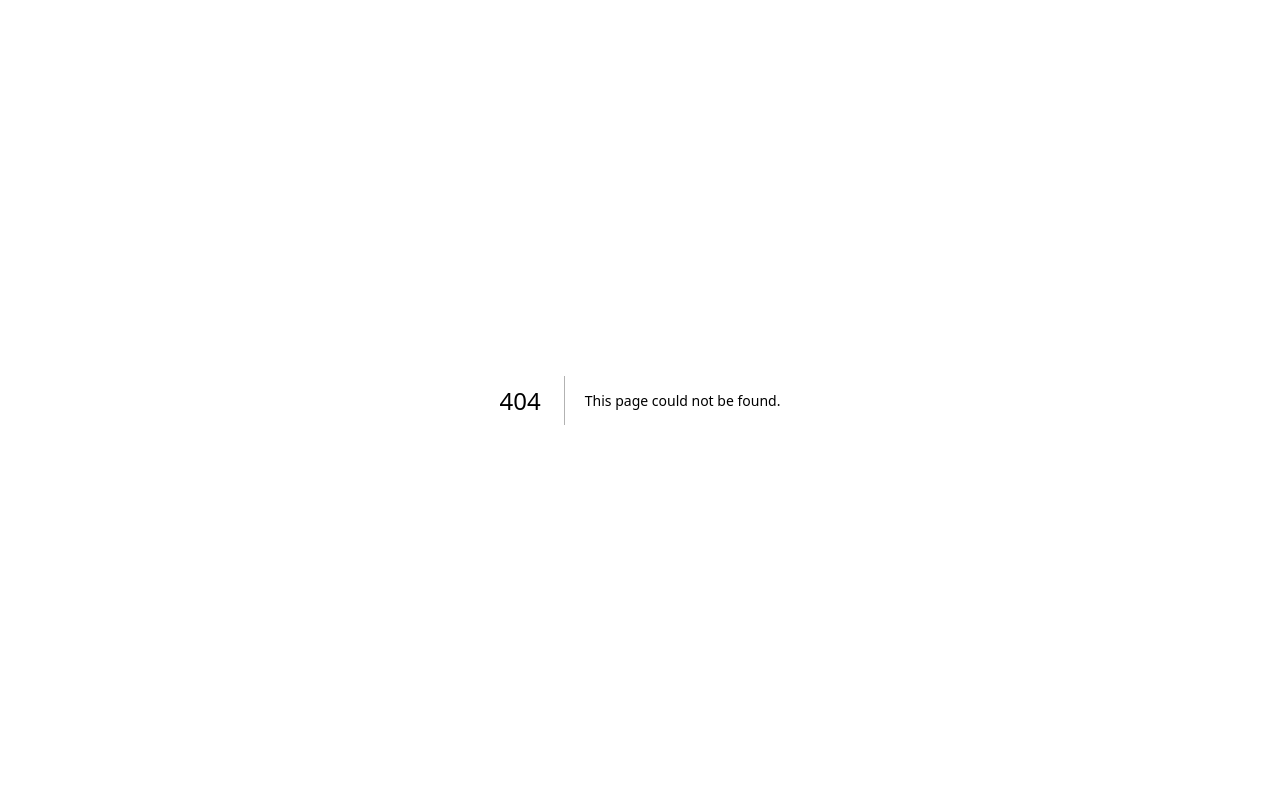
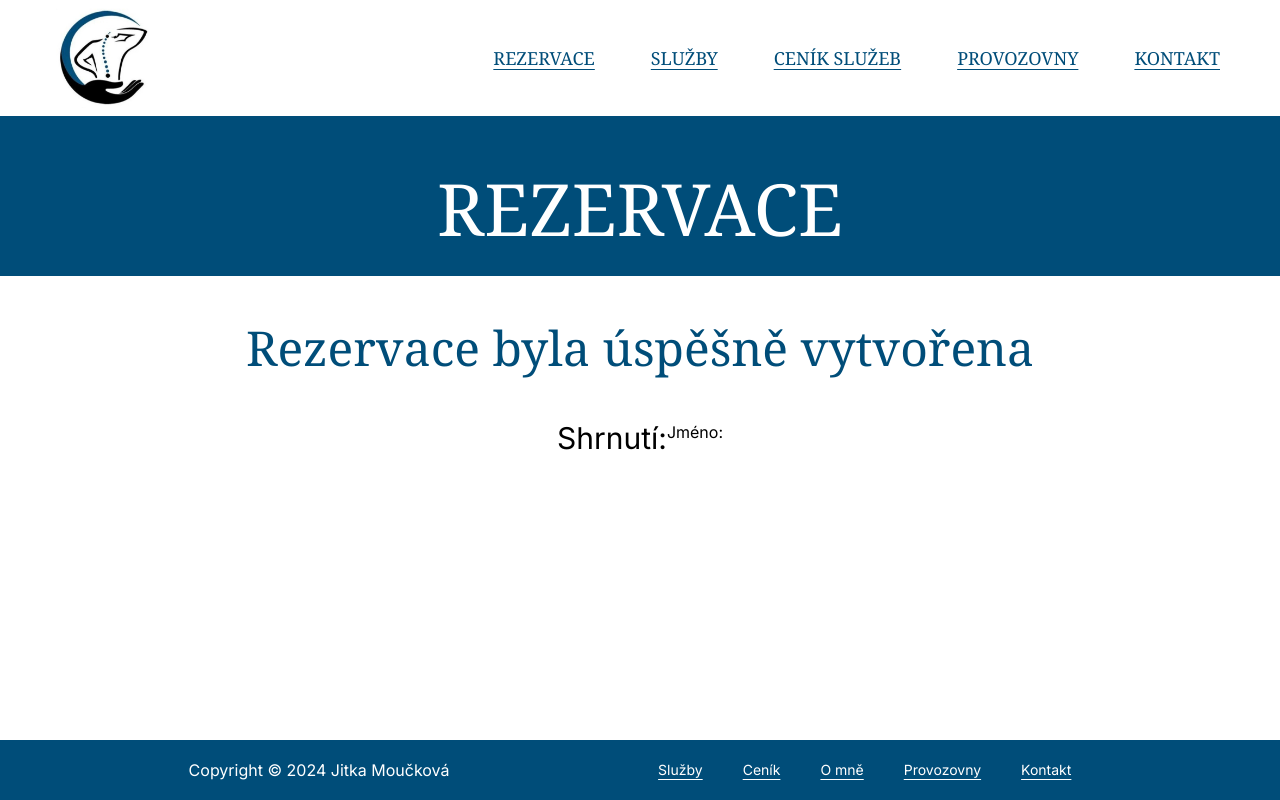
Before and after one commit to Quirex0/bp_reservation_project, a Next.js app: page /uspech/1 in a window 1280 px wide. Before the commit this address had no page. Built offline with nearby package versions, Linux system fonts and the light colour scheme; no server answers; the database is empty.

Commit message:
oprava výběru času + přesměrování na úspěšnou rezervaci a její základ

```diff
--- a/src/app/api/createReservation/route.ts
+++ b/src/app/api/createReservation/route.ts
@@ -6,8 +6,12 @@ import { NextRequest } from 'next/server'
 export async function POST(req: NextRequest) {
 
     try {
-        console.log(req.body)
+
         const body = await req.json()
+        console.log(body.date)
+        const datum = new Date(body.date)
+        datum.setHours(datum.getHours() + 1);
+        const isoString = datum.toISOString();
 
         const reservation = await prisma.reservation.create({
             data: {
@@ -15,17 +19,17 @@ export async function POST(req: NextRequest) {
                 lastName: body.lastName,
                 email: body.email,
                 place: body.place as Place,
-                date: body.date,
+                date: isoString,
             }
         })
 
-        console.log(reservation)
+
         if (reservation !== null) {
 
             return Response.json(reservation)
         }
     } catch (err) {
-        console.log(err)
+
         return new Response("error", { status: 500 })
     }
 
--- /dev/null
+++ b/src/app/uspech/[id]/page.tsx
@@ -0,0 +1,49 @@
+import { Metadata } from 'next'
+import Navbar from "@/components/Navbar";
+import Footer from "@/components/Footer";
+import prisma from '@/utils/prisma';
+
+export const metadata: Metadata = {
+    title: 'Masaze-jm',
+}
+
+export default async function Uspech({ params }: {
+    params: { id: string };
+}) {
+
+    const info = await prisma.reservation.findFirst({
+        where:{
+            id: params.id,
+        }
+    })
+    console.log(info)
+
+    return (
+        <div>
+
+            <Navbar />
+
+            <div className='flex w-full flex-wrap justify-center items-center mb-4 bg-customColor'>
+                <div>
+                    <h1 className='lg:text-7xl md:text-5xl text-4xl text-white font-serif uppercase md:p-8 p-4 whitespace-nowrap font-medium '>Rezervace</h1>
+                </div>
+            </div>
+
+            <div className='flex justify-center my-12'>
+                <h2 className='lg:text-5xl md:text-4xl text-3xl text-customColor font-serif'>Rezervace byla úspěšně vytvořena</h2>
+            </div>
+
+            <div className='flex justify-center'>
+                <h3 className='lg:text-3xl md:text-2xl text-xl'>Shrnutí:</h3>
+                <div>
+                    Jméno: {info?.firstName}
+                </div>
+            </div>
+
+            <div className='w-full fixed bottom-0'>
+                <Footer />
+            </div>
+        </div>
+
+    );
+}
--- a/src/components/Calendar.tsx
+++ b/src/components/Calendar.tsx
@@ -6,11 +6,13 @@ import { DayPicker, SelectSingleEventHandler } from 'react-day-picker';
 import 'react-day-picker/dist/style.css';
 import { Locale } from 'date-fns';
 import TimePicker from './TimePicker'; // Import TimePicker komponenty
+import { useRouter } from 'next/navigation';
 
 
 export default function Calendar() {
   const tomorrow = new Date();
   tomorrow.setDate(tomorrow.getDate() + 1);
+  const router = useRouter();
 
   const [selectedDay, setSelectedDay] = useState<Date>(tomorrow);
   const [currentMonth, setCurrentMonth] = useState<Date>(new Date());
@@ -108,6 +110,10 @@ export default function Calendar() {
         date: selectedTime?.toISOString()
       })
     })
+
+    const nevim = await result.json()
+    router.push("/uspech/" + nevim.id)
+    console.log(nevim.id)
   }
 
   const isValidEmail = (email: string) => {
@@ -125,7 +131,7 @@ export default function Calendar() {
   const selector = selectedDay ?
     <div>
       <div>
-        <TimePicker onTimeSelect={handleTimeSelect} bookedTimes={bookedTimes} selectedDate={selectedDay} setSelectedDate={setSelectedDay} />
+        <TimePicker onTimeSelect={handleTimeSelect} bookedTimes={bookedTimes} selectedDate={selectedDay} setSelectedDate={setSelectedDay} selectedTime={selectedTime} setSelectedTime={setSelectedTime} />
       </div>
     </div>
     : (
@@ -224,7 +230,7 @@ export default function Calendar() {
               <div className="text-red-500">
                 {formErrors.firstName && <div>{formErrors.firstName}</div>}
                 {formErrors.lastName && <div>{formErrors.lastName}</div>}
-                {formErrors.email && email === ''  && <div>{formErrors.email}</div>}
+                {formErrors.email && email === '' && <div>{formErrors.email}</div>}
                 {formErrors.selectedTime && <div>{formErrors.selectedTime}</div>}
                 {email !== '' && !isValidEmail(email) &&
                   <div className="flex justify-center text-red-500 mb-4">* Neplatný formát e-mailu.</div>
--- a/src/components/TimePicker.tsx
+++ b/src/components/TimePicker.tsx
@@ -5,10 +5,11 @@ interface TimePickerProps {
   bookedTimes: string[];
   selectedDate: Date;
   setSelectedDate: Dispatch <SetStateAction<Date>>
+  selectedTime: Date | undefined;
+  setSelectedTime:  Dispatch <SetStateAction<Date | undefined>>
 }
 
-const TimePicker: React.FC<TimePickerProps> = ({ onTimeSelect, bookedTimes, selectedDate, setSelectedDate }) => {
-  const [selectedTime, setSelectedTime] = useState<Date>();
+const TimePicker: React.FC<TimePickerProps> = ({ onTimeSelect, bookedTimes, selectedDate, setSelectedDate, selectedTime, setSelectedTime }) => {
 
   const handleTimeSelect = (hour: number) => {
     const newTime = new Date();
@@ -23,24 +24,25 @@ const TimePicker: React.FC<TimePickerProps> = ({ onTimeSelect, bookedTimes, sele
 
   const renderTimeButtons = () => {
     const buttons = [];
-    const startHour = 10; // Začátek otevření
-    const endHour = 19; // Konec otevření
+    const startHour = 10;
+    const endHour = 19;
 
     for (let hour = startHour; hour <= endHour; hour++) {
+      const isBooked = bookedTimes.includes(hour.toString());
+      const isSelected = selectedTime && selectedTime.getHours() === hour;
 
-      if (!bookedTimes.includes(hour.toString())) {
       buttons.push(
         <button
           key={hour}
           onClick={() => handleTimeSelect(hour)}
-            className={`px-3 py-1 rounded-md mr-2 mb-2 flex flex-wrap justify-center w-1/2 aspect-square items-center max-w-16 ${selectedTime && selectedTime.getHours() === hour ? 'bg-customColor text-white'
-              : 'bg-gray-200 text-gray-700'}`
-            }
+          className={`px-3 py-1 rounded-md mr-2 mb-2 flex flex-wrap justify-center w-1/2 aspect-square items-center max-w-16 ${
+            isSelected ? 'bg-customColor text-white' : isBooked ? 'bg-red-900 text-white cursor-not-allowed' : 'bg-gray-200 text-gray-700'
+          }`}
+          disabled={isBooked}
         >
           {`${hour}:00`}
         </button>
       );
-      }
     }
 
     return buttons;
```
Also changed, not shown: 1 other file (tests, documents, lock files or other folders). Lines whose indentation alone changed are shown as unchanged.
